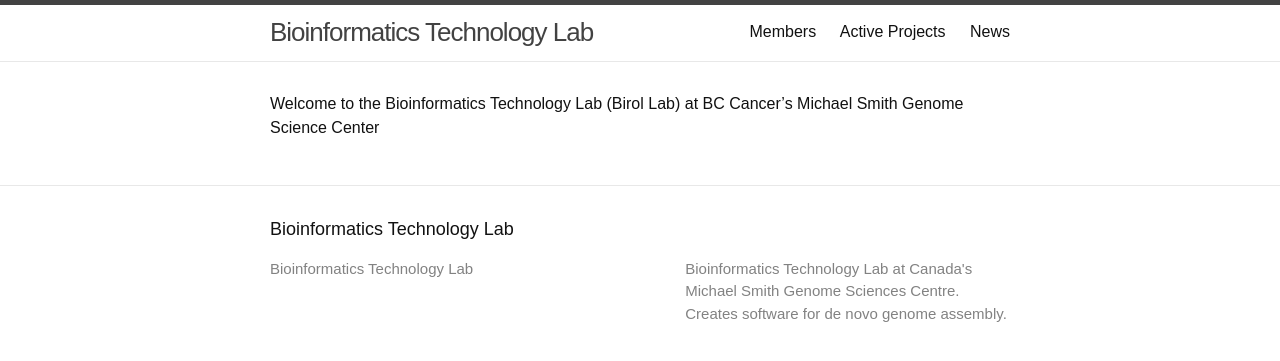
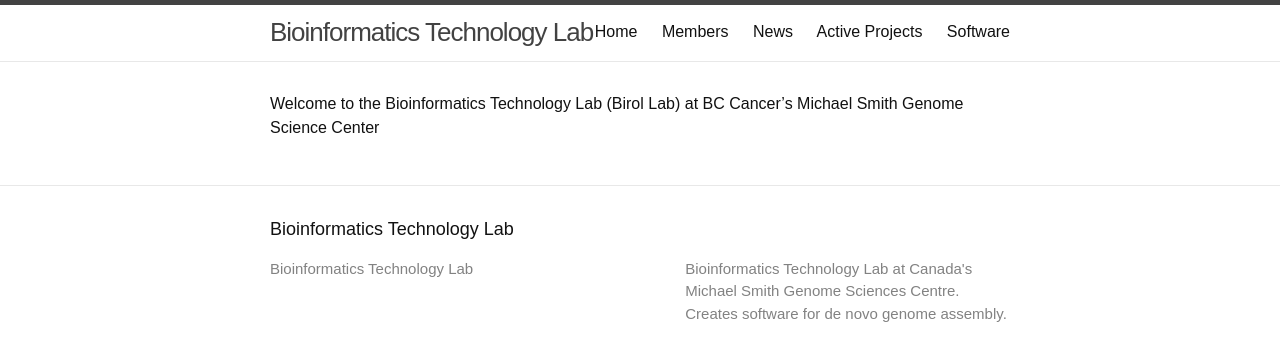
Before and after one commit to bcgsc/btl, a Jekyll site: the page built from index.md, in a window 1280 px wide. Shown: the top 361 px of the page. Built offline with Jekyll 4.4.1, drawn with Linux system fonts in a browser that asks for light colours; part of the change alters nothing that is shown.

```diff
--- a/_config.yml
+++ b/_config.yml
@@ -11,11 +11,11 @@ minima:
 
 # If you want to link only specific pages in your header, uncomment
 # this and add the path to the pages in order as they should show up
-header_pages:
- - members.md
- - projects.md
- - software.md
- - news.md
+#header_pages:
+# - members.md
+# - projects.md
+# - software.md
+# - news.md
 
 # Build settings
 markdown: kramdown
```
